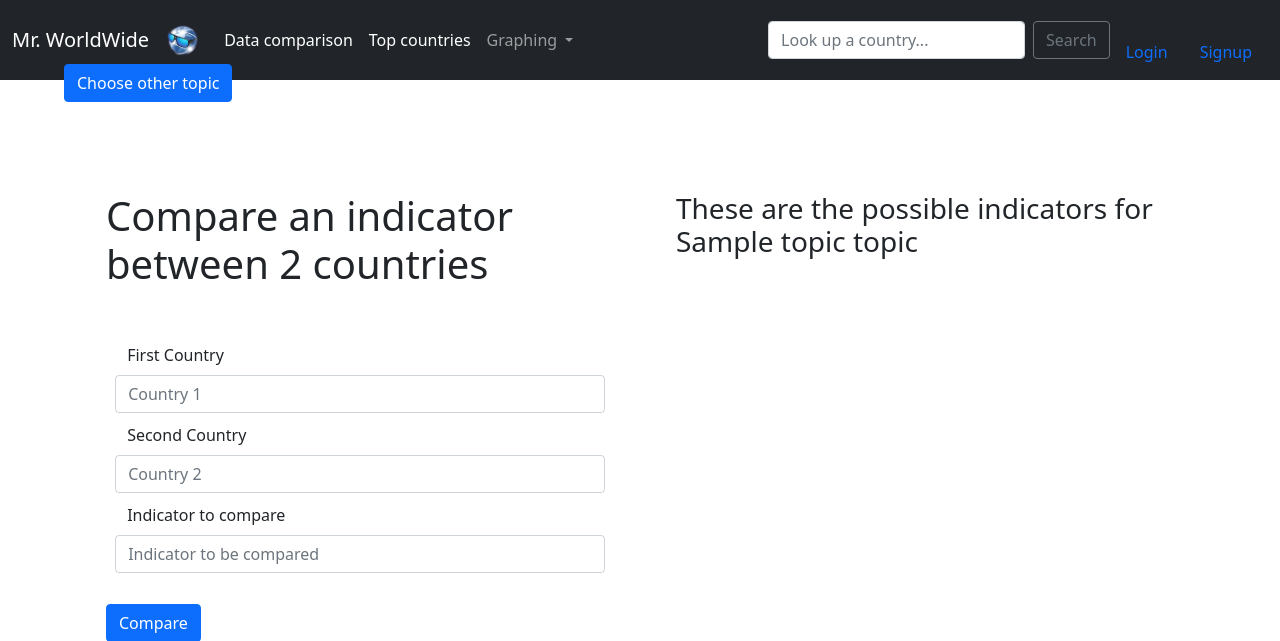
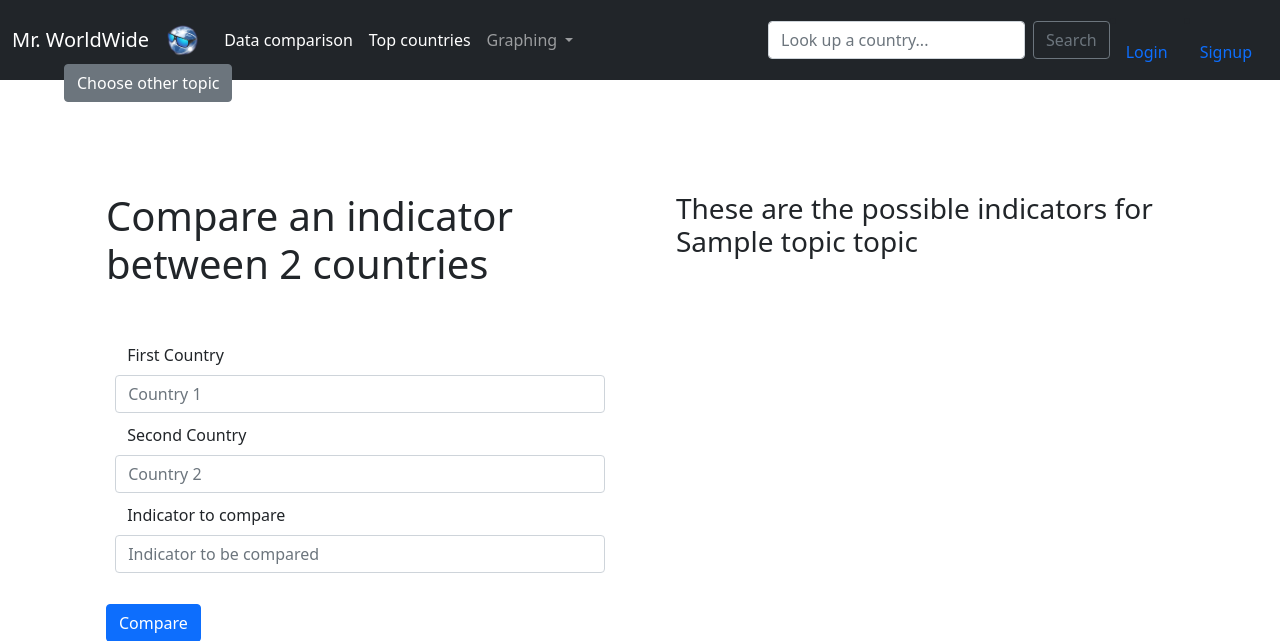
Before and after one commit to 8ctorres/PI-Practica, a Django app: template mrworldwide/compare_data/templates/compare_data/compare.html in a window 1280 px wide. Shown: the top 641 px of the page. Run offline with Django 3.2, Linux system fonts and the light colour scheme; the template is opened without the code that fills it: most values are stand-ins (such as "Sample title", 1, 10 or a date in 2020); parts of the project's set-up code (start-up, migrations or seed data) failed here and were passed over.

Commit message:
Cuando hay dos botones, uno de volver atras y uno de principal, al de volver atras se le aplica un color gris secundario para darle importancia al boton principal

```diff
--- a/mrworldwide/compare_data/templates/compare_data/compare.html
+++ b/mrworldwide/compare_data/templates/compare_data/compare.html
@@ -2,7 +2,7 @@
 
 {% if error %}
 <div class="position-absolute top-0 start-0" style="margin: 5%;">
-  <a class="btn btn-primary" href="{% url 'compare_choose_topic'%}" role="button">Choose other topic</a>
+  <a class="btn btn-secondary" href="{% url 'compare_choose_topic'%}" role="button">Choose other topic</a>
 </div>
 <div class="container" style="margin-top: 10%;">
     <div class="row justify-content-center">
@@ -14,7 +14,7 @@
 
 {% else %}
 <div class="position-absolute top-0 start-0" style="margin: 5%;">
-  <a class="btn btn-primary" href="{% url 'compare_choose_topic'%}" role="button">Choose other topic</a>
+  <a class="btn btn-secondary" href="{% url 'compare_choose_topic'%}" role="button">Choose other topic</a>
 </div>
 <div class="row justify-content-center" style="margin-top: 10%;">
   <div class="col-6">
--- a/mrworldwide/graphs/templates/graphs/graph_1dataXcountries.html
+++ b/mrworldwide/graphs/templates/graphs/graph_1dataXcountries.html
@@ -1,7 +1,7 @@
 {% extends "base.html" %} {% block content %}
 
 <div class="position-absolute top-0 start-0" style="margin: 5%;">
-  <a class="btn btn-primary" href="{% url 'graph_index'%}" role="button">Information about graphs</a>
+  <a class="btn btn-secondary" href="{% url 'graph_index'%}" role="button">Information about graphs</a>
 </div>
 <div class="container" style="margin-top: 10%;">
   <h1>Graph the same indicator amongst different countries</h1>
--- a/mrworldwide/graphs/templates/graphs/graph_Xdata1country.html
+++ b/mrworldwide/graphs/templates/graphs/graph_Xdata1country.html
@@ -1,7 +1,7 @@
 {% extends "base.html" %} {% block content %}
 
 <div class="position-absolute top-0 start-0" style="margin: 5%;">
-  <a class="btn btn-primary" href="{% url 'graph_index'%}" role="button">Information about graphs</a>
+  <a class="btn btn-secondary" href="{% url 'graph_index'%}" role="button">Information about graphs</a>
 </div>
 <div class="container" style="margin-top: 10%;">
   <h1>Graph with several indicators of the same country</h1>
--- a/mrworldwide/graphs/templates/graphs/graph_histogram.html
+++ b/mrworldwide/graphs/templates/graphs/graph_histogram.html
@@ -1,7 +1,7 @@
 {% extends "base.html" %} {% block content %}
 
 <div class="position-absolute top-0 start-0" style="margin: 5%;">
-  <a class="btn btn-primary" href="{% url 'graph_index'%}" role="button">Information about graphs</a>
+  <a class="btn btn-secondary" href="{% url 'graph_index'%}" role="button">Information about graphs</a>
 </div>
 <div class="container" style="margin-top: 10%;">
     <h1>Histogram</h1>
```
